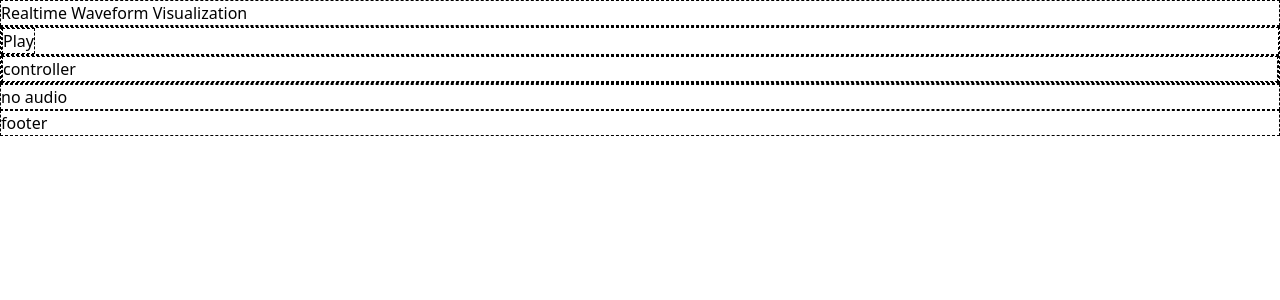
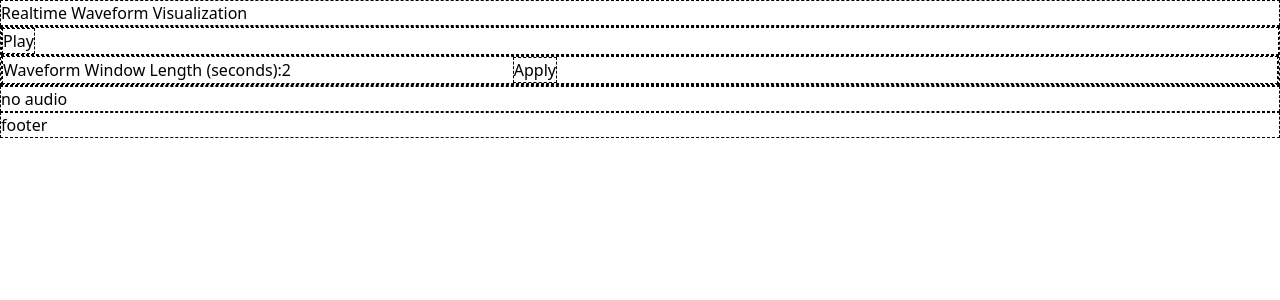
Before and after one commit to jaekookang/react-audio-waveform, a React (Vite) app: page / in a window 1280 px wide. Shown: the top 300 px of the page. Built offline with nearby package versions, Linux system fonts and the light colour scheme.

Commit message:
added a window-length button

```diff
--- a/src/App.jsx
+++ b/src/App.jsx
@@ -5,6 +5,7 @@ import Waveform from "./components/Waveform";
 export default function App() {
   const [isRecording, setIsRecording] = useState(false);
   const [audioSource, setAudioSource] = useState(null);
+  const [windowLength, setWindowLength] = useState(2);
 
   async function startRecording() {
     try {
@@ -48,7 +49,20 @@ export default function App() {
             </button>
           </div>
           <div className="flex flex-col justify-center borders mx-auto w-[70%] borders">
-            <div className="flex flex-col borders">controller</div>
+            <div className="flex flex-row borders">
+              <label htmlFor="windowLength" className="my-auto">Waveform Window Length (seconds):</label>
+              <input
+                type="number"
+                id="windowLength"
+                className="px-2 py-1 border rounded"
+                min="1"
+                defaultValue="2"
+                onChange={(e) => setWindowLength(e.target.value)}
+              />
+              <button className="flex px-4 mx-auto my-auto rounded-xl justify-center bg-gray-100 borders">
+              Apply
+              </button>
+            </div>
           </div>
         </div>
 
--- a/src/components/Visualizer.jsx
+++ b/src/components/Visualizer.jsx
@@ -34,9 +34,9 @@ export default function Visualizer({ audioData }) {
       const y = (value / 255) * canvas.height;
 
       if (index === 0) {
-        ctx.moveTo(x, y);
+        ctx.moveTo(x, y); // sets the starting point
       } else {
-        ctx.lineTo(x, y);
+        ctx.lineTo(x, y); // draws to the next point
       }
     });
 
```
